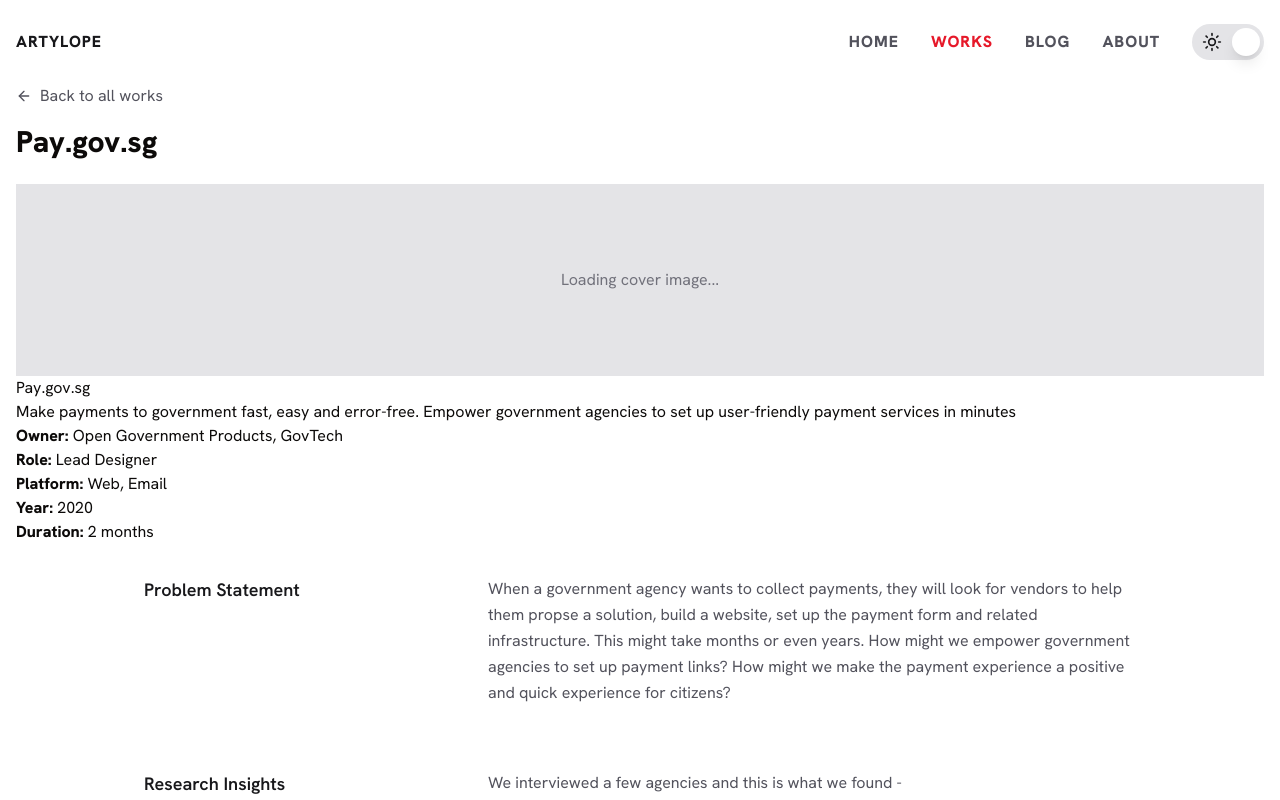
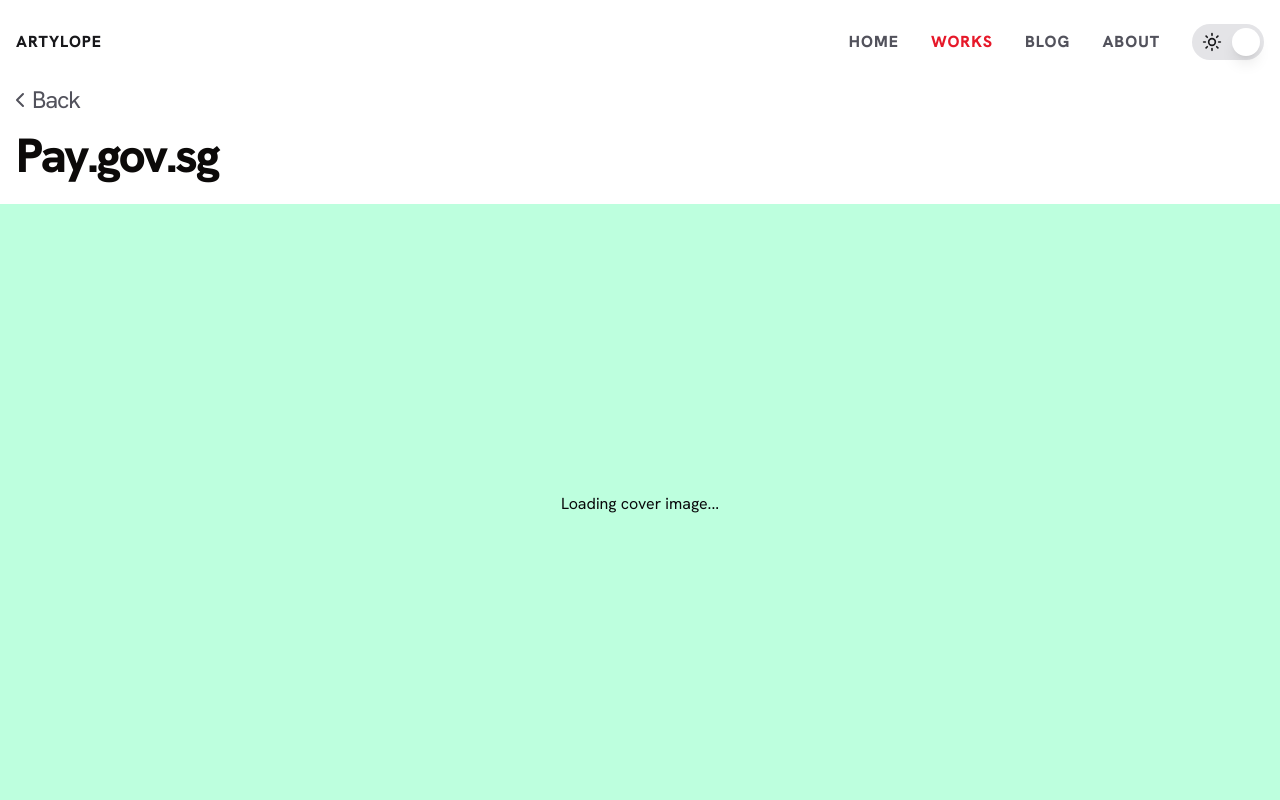
Before and after one commit to artylope/artylope-blocks, a Next.js app: page /works/pay in a window 1280 px wide. Shown: the top 800 px of the page. Built offline with nearby package versions, Linux system fonts and the light colour scheme.

Commit message:
some tweaks

```diff
--- a/package.json
+++ b/package.json
@@ -21,6 +21,7 @@
     "class-variance-authority": "^0.7.1",
     "clsx": "^2.1.1",
     "embla-carousel-react": "^8.6.0",
+    "framer-motion": "^12.23.12",
     "gray-matter": "^4.0.3",
     "lucide": "^0.525.0",
     "lucide-react": "^0.525.0",
--- a/src/app/components/BackLink.tsx
+++ b/src/app/components/BackLink.tsx
@@ -1,5 +1,5 @@
 import Link from 'next/link';
-import { ArrowLeft } from 'lucide-react';
+import { ArrowLeft, ChevronLeft } from 'lucide-react';
 
 interface BackLinkProps {
   link: string;
@@ -10,8 +10,8 @@
   return (
     <Link
       href={link}
-      className="inline-flex gap-2 items-center mb-4 transition-colors content-default">
-      <ArrowLeft size={16} />
+      className="-ml-2 inline-flex items-center mb-4 transition-colors content-default  tracking-tighter text-2xl">
+      <ChevronLeft size={24} />
       {label}
     </Link>
   );
--- /dev/null
+++ b/src/app/components/LayoutWrapper.tsx
@@ -0,0 +1,25 @@
+'use client';
+
+import { motion, AnimatePresence } from 'framer-motion';
+import { usePathname } from 'next/navigation';
+import { ReactNode } from 'react';
+
+interface LayoutWrapperProps {
+  children: ReactNode;
+}
+
+export default function LayoutWrapper({ children }: LayoutWrapperProps) {
+  const pathname = usePathname();
+
+  return (
+    <AnimatePresence mode="wait">
+      <motion.div
+        key={pathname}
+        initial={false}
+        style={{ width: '100%', minHeight: '100vh' }}
+      >
+        {children}
+      </motion.div>
+    </AnimatePresence>
+  );
+}
--- a/src/app/components/PageTitle.tsx
+++ b/src/app/components/PageTitle.tsx
@@ -4,7 +4,7 @@
 
 const PageTitle = ({ title }: PageTitleProps) => {
   return (
-    <h1 className="text-3xl font-bold mb-6">{title}</h1>
+    <h1 className="text-5xl font-bold mb-6 font-heading tracking-tighter">{title}</h1>
   );
 };
 
--- a/src/app/components/WorkTemplate.tsx
+++ b/src/app/components/WorkTemplate.tsx
@@ -3,6 +3,7 @@
 import Link from 'next/link';
 import Image from 'next/image';
 import { useState, useEffect, ReactNode } from 'react';
+import { motion, AnimatePresence } from 'framer-motion';
 import BackLink from './BackLink';
 import PageTitle from './PageTitle';
 import PasswordDialog from './PasswordDialog';
@@ -59,22 +60,40 @@
     <>
       <Header />
       <div className="container mx-auto grow">
-        <BackLink link="/works" label="Back to all works" />
+        <BackLink link="/works" label="Back" />
         <PageTitle title={work.title} />
-        <div className="w-full">
+      </div>
+
+      {/* Full-width color block outside container */}
+      <motion.div
+        layoutId={`work-background-${work.slug}`}
+        layout
+        className="w-screen h-[75vh] flex items-center justify-center relative -mx-[50vw] left-1/2"
+        style={{ backgroundColor: work.background }}
+        initial={false}
+        transition={{
+          layout: { duration: 0.3, ease: "easeOut" },
+          default: { duration: 0.3, ease: "easeOut" }
+        }}
+      >
+        <div className="container mx-auto flex items-center justify-center h-full">
           {coverImage ? (
             <Image
               width={800}
               height={200}
               src={coverImage}
               alt={`${work.title} cover image`}
+              className="object-contain max-w-full max-h-full"
             />
           ) : (
-            <div className="flex justify-center items-center w-full h-48 bg-zinc-200">
-              <span className="text-zinc-500">Loading cover image...</span>
+            <div className="flex justify-center items-center w-full h-48">
+              <span style={{ color: work.foreground }}>Loading cover image...</span>
             </div>
           )}
         </div>
+      </motion.div>
+
+      <div className="container mx-auto grow">
         <div className="work-details">
           <h1>{work.title}</h1>
           <p>{work.desc}</p>
--- a/src/app/works/page.tsx
+++ b/src/app/works/page.tsx
@@ -5,6 +5,7 @@
 import { Lock, Clock } from 'lucide-react';
 import { useState, useEffect } from 'react';
 import { useRouter } from 'next/navigation';
+import { motion, AnimatePresence } from 'framer-motion';
 import { getAllWorks } from '@/lib/works';
 import { type Work } from '@/lib/schemas';
 import PasswordDialog from '@/app/components/PasswordDialog';
@@ -55,10 +56,16 @@
   };
 
   const cardContent = (
-    <div
+    <motion.div
+      layoutId={`work-background-${work.slug}`}
+      layout
       className={`overflow-hidden transition-all hover:shadow-lg h-full relative group ${isUnpublished ? 'opacity-50 cursor-not-allowed' : 'cursor-pointer'
         } work-card work-card-${work.slug}`}
-      style={{ backgroundColor: work.background }}>
+      style={{ backgroundColor: work.background }}
+      transition={{
+        layout: { duration: 0.3, ease: "easeOut" },
+        default: { duration: 0.3, ease: "easeOut" }
+      }}>
 
       {/* Title in top left */}
       <div className="absolute top-6 z-10 w-full">
@@ -105,7 +112,7 @@
           <Lock size={20} className="text-foreground opacity-50" />
         </div>
       )}
-    </div>
+    </motion.div>
   );
 
   if (isUnpublished) {
```
Also changed, not shown: 1 other file (tests, documents, lock files or other folders).
